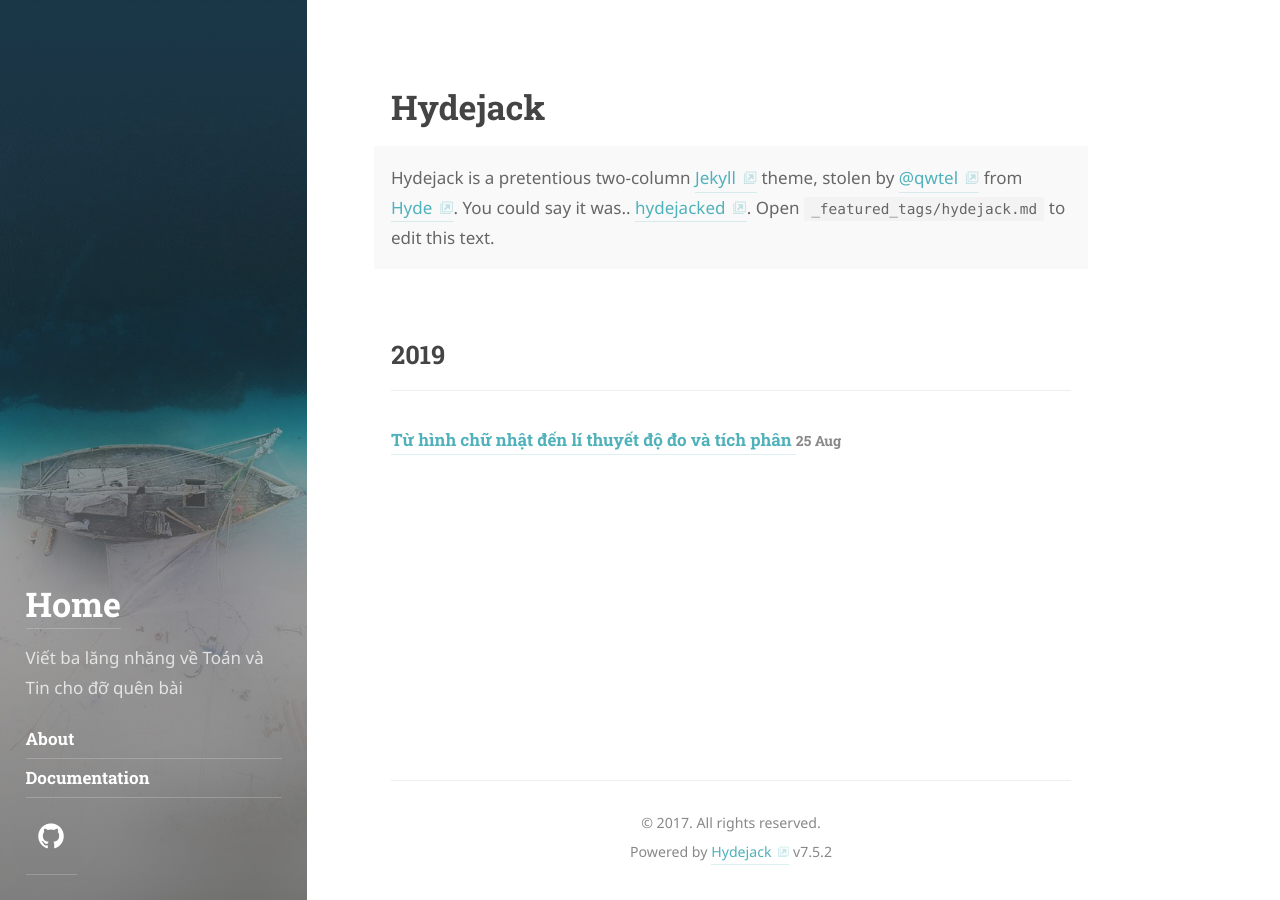
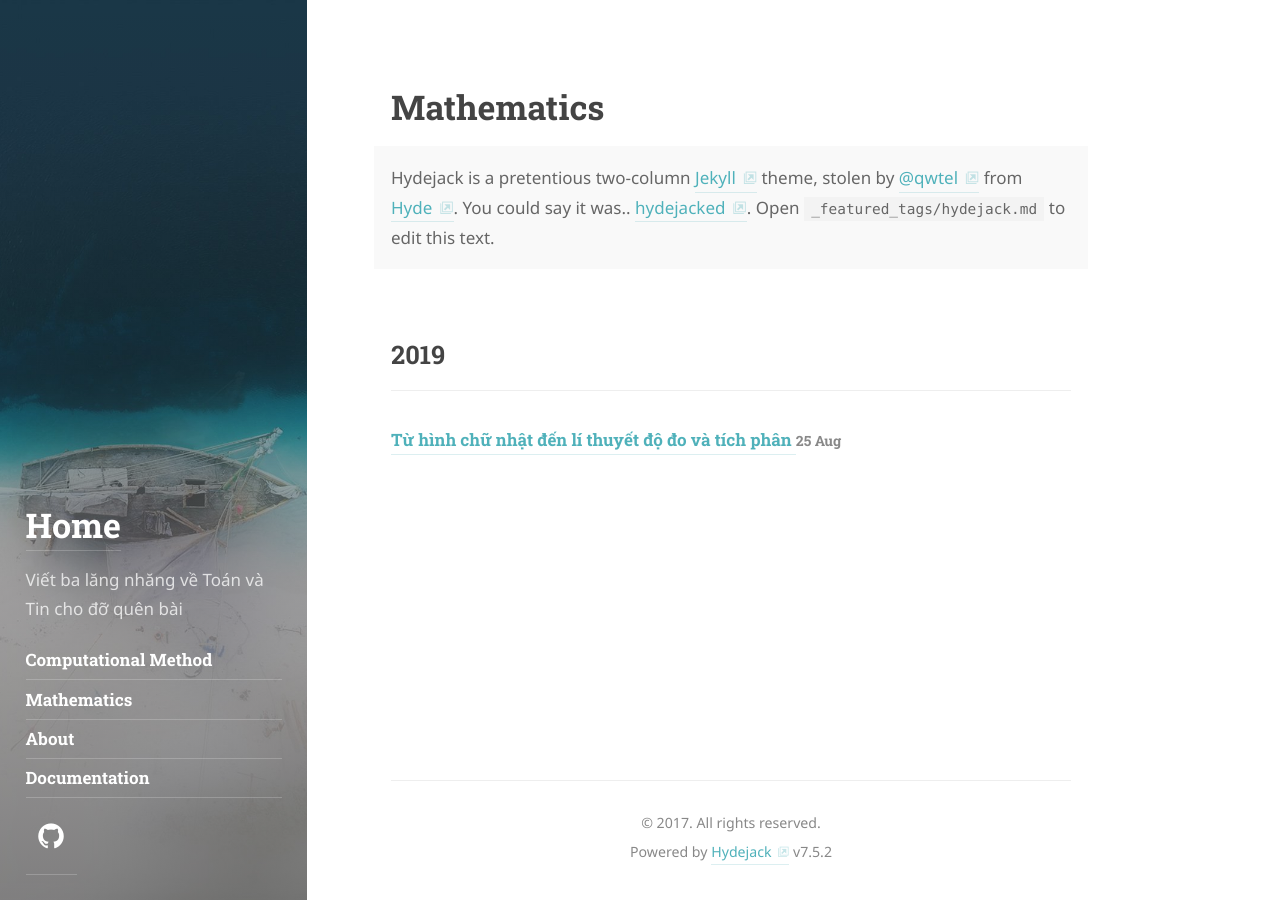
Before and after one commit to jurgendn/old-jurgendn-github-io, a Jekyll site: the page built from _featured_tags/mathematics.md, in a window 1280 px wide. Built offline with Jekyll 4.4.1, drawn with Linux system fonts in a browser that asks for light colours; some web fonts are replaced.

Commit message:
Add tags

```diff
--- a/_featured_tags/hyde.md
+++ b/_featured_tags/compmethod.md
@@ -1,9 +1,9 @@
 ---
 layout: list
-title: Hyde
-slug: hyde
-menu: false
-# order: 1
+title: Computational Method
+slug: compmethod
+menu: true
+order: 1
 description: >
   Hyde is a brazen two-column Jekyll theme that pairs a prominent sidebar with uncomplicated content.
   It’s based on Poole, the Jekyll butler.
--- a/_featured_tags/hydejack.md
+++ b/_featured_tags/mathematics.md
@@ -1,8 +1,8 @@
 ---
 layout: list
-title: Hydejack
-slug: hydejack
-menu: false
+title: Mathematics
+slug: maths
+menu: true
 order: 2
 description: >
   Hydejack is a pretentious two-column [Jekyll](http://jekyllrb.com/) theme, stolen by
```
